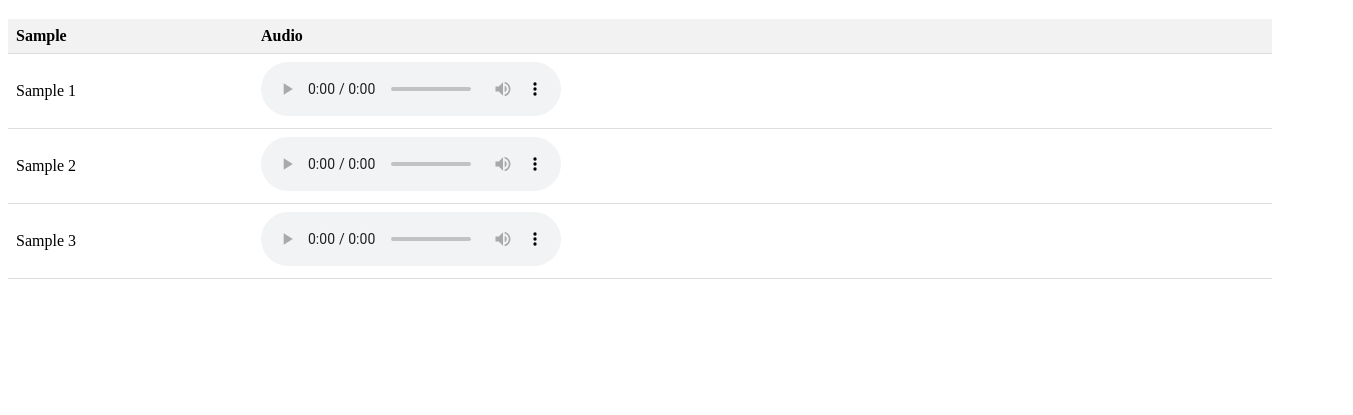
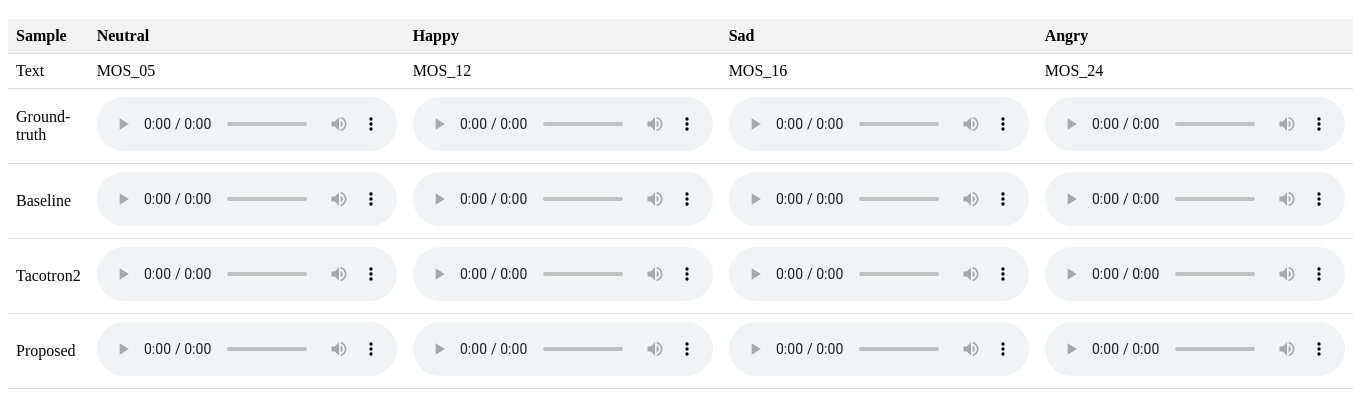
Before and after one commit to ngocanh2162/Vietnamese_emotional_dataset, a plain HTML site: page index.html in a window 1280 px wide. Shown: the part 61-476 px from the top of the page, 1353 px wide, since content can reach past the window. Drawn offline with Linux system fonts and the light colour scheme.

Commit message:
Update index.html

```diff
--- a/index.html
+++ b/index.html
@@ -24,21 +24,47 @@
     <thead>
       <tr>
         <th>Sample</th>
-        <th>Audio</th>
+        <th>Neutral</th>
+        <th>Happy</th>
+        <th>Sad</th>
+        <th>Angry</th>
       </tr>
     </thead>
     <tbody>
       <tr>
-        <td>Sample 1</td>
-        <td><audio controls><source src="audio/sample1.mp3" type="audio/mp3"></audio></td>
+        <td>Text</td>
+        <td>MOS_05</td>
+        <td>MOS_12</td>
+        <td>MOS_16</td>
+        <td>MOS_24</td>
       </tr>
       <tr>
-        <td>Sample 2</td>
-        <td><audio controls><source src="audio/sample2.mp3" type="audio/mp3"></audio></td>
+        <td>Ground-truth</td>
+        <td><audio controls><source src="audio/TTH_GT/MOS_05.wav" type="audio/wav"></audio></td>
+        <td><audio controls><source src="audio/TTH_GT/MOS_12.wav" type="audio/wav"></audio></td>
+        <td><audio controls><source src="audio/TTH_GT/MOS_16.wav" type="audio/wav"></audio></td>
+        <td><audio controls><source src="audio/TTH_GT/MOS_24.wav" type="audio/wav"></audio></td>
       </tr>
       <tr>
-        <td>Sample 3</td>
-        <td><audio controls><source src="audio/sample3.mp3" type="audio/mp3"></audio></td>
+        <td>Baseline</td>
+        <td><audio controls><source src="audio/TTH_baseline/MOS_05.wav" type="audio/wav"></audio></td>
+        <td><audio controls><source src="audio/TTH_baseline/MOS_12.wav" type="audio/wav"></audio></td>
+        <td><audio controls><source src="audio/TTH_baseline/MOS_16.wav" type="audio/wav"></audio></td>
+        <td><audio controls><source src="audio/TTH_baseline/MOS_24.wav" type="audio/wav"></audio></td>
+      </tr>
+      <tr>
+        <td>Tacotron2</td>
+        <td><audio controls><source src="audio/TTH_tacotron2/MOS_05.wav" type="audio/wav"></audio></td>
+        <td><audio controls><source src="audio/TTH_tacotron2/MOS_12.wav" type="audio/wav"></audio></td>
+        <td><audio controls><source src="audio/TTH_tacotron2/MOS_16.wav" type="audio/wav"></audio></td>
+        <td><audio controls><source src="audio/TTH_tacotron2/MOS_24.wav" type="audio/wav"></audio></td>
+      </tr>
+      <tr>
+        <td>Proposed</td>
+        <td><audio controls><source src="audio/TTH_proposed/MOS_05.wav" type="audio/wav"></audio></td>
+        <td><audio controls><source src="audio/TTH_proposed/MOS_12.wav" type="audio/wav"></audio></td>
+        <td><audio controls><source src="audio/TTH_proposed/MOS_16.wav" type="audio/wav"></audio></td>
+        <td><audio controls><source src="audio/TTH_proposed/MOS_24.wav" type="audio/wav"></audio></td>
       </tr>
       <!-- Add more audio samples with appropriate table rows -->
     </tbody>
```
